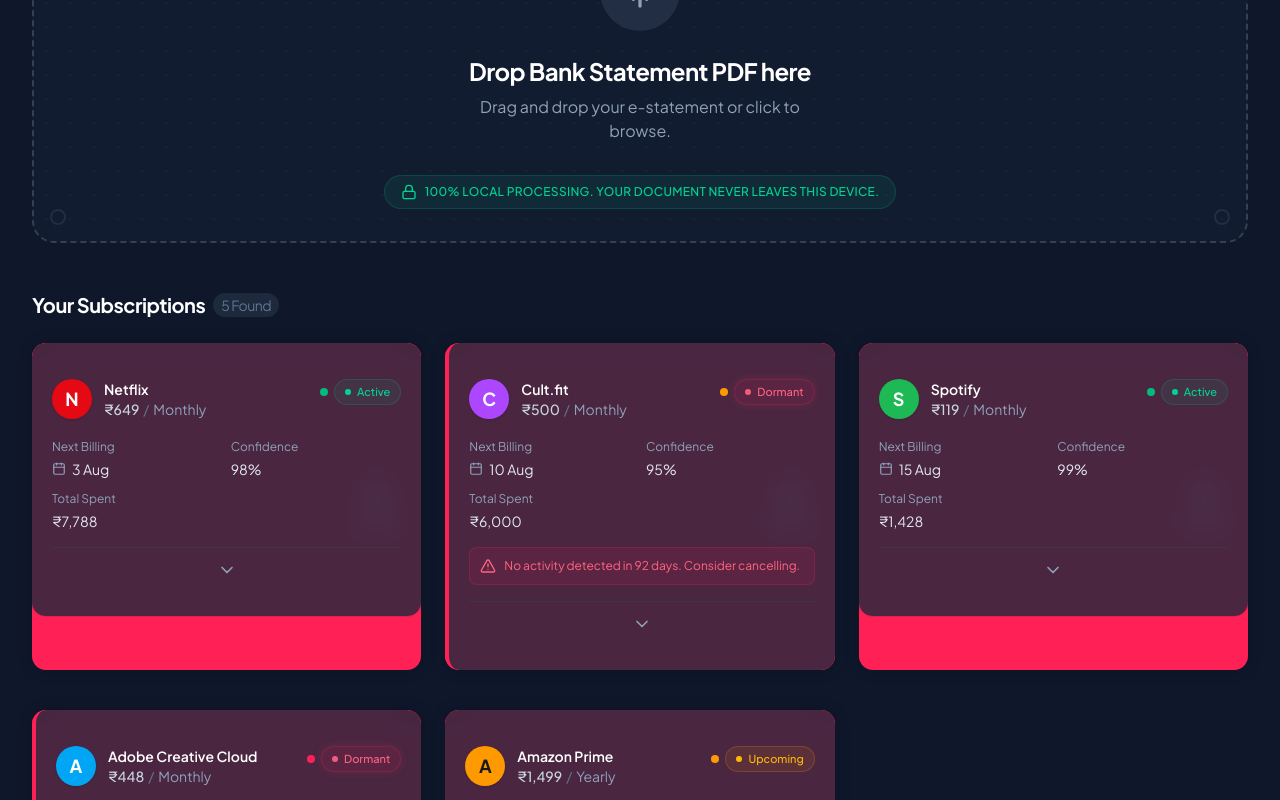
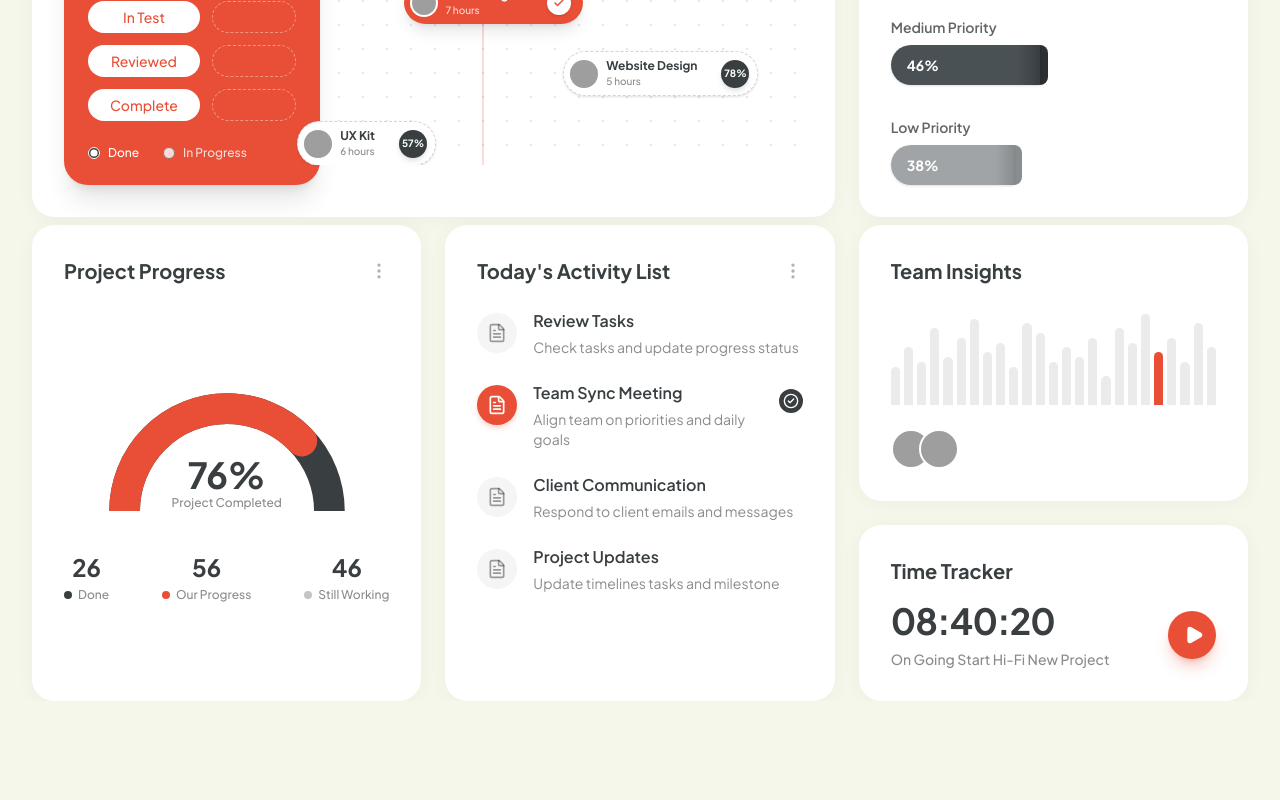
Before and after one commit to Anshikasaxenaa/KataCut, a Next.js app: page / in a window 1280 px wide. Shown: the part 380-1180 px from the top of the page. After the commit the page ends 1081 px from the top, so only its background shows below. Built offline with nearby package versions, Linux system fonts and the light colour scheme; grey boxes are pictures that could not be loaded.

Commit message:
Fixed some npm run dev issue

```diff
--- a/src/app/layout.tsx
+++ b/src/app/layout.tsx
@@ -87,24 +87,22 @@
     <html
       lang="en"
       suppressHydrationWarning
-      className={`${plusJakarta.variable} font-sans h-full antialiased dark`}
+      className={`${plusJakarta.variable} font-sans h-full antialiased`}
     >
       <head>
         <link rel="apple-touch-icon" href="/icons/icon-192x192.png" />
       </head>
-      <body className="min-h-full flex flex-col bg-slate-900 text-slate-50 selection:bg-emerald-500/30">
+      <body className="min-h-full flex flex-col bg-[#F6F7EB] text-[#393E41]">
         <ThemeProvider
           attribute="class"
-          defaultTheme="system"
-          enableSystem
+          defaultTheme="light"
+          enableSystem={false}
           disableTransitionOnChange
         >
           <ErrorBoundary>
             <InstallPrompt />
             <AuthProvider>
-              <Navbar />
               <main className="flex-1">{children}</main>
-              <BottomNav />
             </AuthProvider>
           </ErrorBoundary>
         </ThemeProvider>
--- a/src/app/page.tsx
+++ b/src/app/page.tsx
@@ -1,134 +1,43 @@
-import { StatsCards } from "@/components/stats-cards";
-import { UploadDropzone } from "@/components/upload-dropzone";
-import { SubscriptionGrid } from "@/components/subscription-grid";
-import { Subscription, SubscriptionSummary } from "@/lib/types/subscription";
+"use client";
 
-// Mock data for UI demonstration
-const mockSummary: SubscriptionSummary = {
-  totalMonthlySpend: 2340,
-  activeCount: 3,
-  dormantCount: 2,
-  potentialSavings: 948,
-};
-
-const mockSubscriptions: Subscription[] = [
-  {
-    id: "1",
-    merchant: "Netflix",
-    amount: 649,
-    frequency: "monthly",
-    status: "active",
-    nextBilling: new Date(Date.now() + 3 * 24 * 60 * 60 * 1000), // 3 days
-    confidence: 98,
-    totalSpent: 7788,
-    dormantDays: 0,
-    lastBilled: new Date(Date.now() - 27 * 24 * 60 * 60 * 1000),
-    occurrenceCount: 12,
-    firstSeen: new Date(Date.now() - 365 * 24 * 60 * 60 * 1000),
-    averageInterval: 30,
-    transactions: [
-      { id: "t1", date: new Date(Date.now() - 27 * 24 * 60 * 60 * 1000), amount: 649, rawDescription: "NETFLIX ENTERTAINMENT", type: "debit", merchant: "Netflix", source: "pdf", confidence: 98 },
-    ],
-  },
-  {
-    id: "2",
-    merchant: "Cult.fit",
-    amount: 500,
-    frequency: "monthly",
-    status: "dormant",
-    nextBilling: new Date(Date.now() + 10 * 24 * 60 * 60 * 1000),
-    confidence: 95,
-    totalSpent: 6000,
-    dormantDays: 92, // Dormant warning
-    lastBilled: new Date(Date.now() - 20 * 24 * 60 * 60 * 1000),
-    occurrenceCount: 12,
-    firstSeen: new Date(Date.now() - 365 * 24 * 60 * 60 * 1000),
-    averageInterval: 30,
-    transactions: [
-      { id: "t2", date: new Date(Date.now() - 20 * 24 * 60 * 60 * 1000), amount: 500, rawDescription: "CUREFIT SERVICES", type: "debit", merchant: "Cult.fit", source: "pdf", confidence: 95 },
-    ],
-  },
-  {
-    id: "3",
-    merchant: "Spotify",
-    amount: 119,
-    frequency: "monthly",
-    status: "active",
-    nextBilling: new Date(Date.now() + 15 * 24 * 60 * 60 * 1000),
-    confidence: 99,
-    totalSpent: 1428,
-    dormantDays: 0,
-    lastBilled: new Date(Date.now() - 15 * 24 * 60 * 60 * 1000),
-    occurrenceCount: 12,
-    firstSeen: new Date(Date.now() - 365 * 24 * 60 * 60 * 1000),
-    averageInterval: 30,
-    transactions: [
-      { id: "t3", date: new Date(Date.now() - 15 * 24 * 60 * 60 * 1000), amount: 119, rawDescription: "SPOTIFY PREMIUM", type: "debit", merchant: "Spotify", source: "pdf", confidence: 99 },
-    ],
-  },
-  {
-    id: "4",
-    merchant: "Adobe Creative Cloud",
-    amount: 448,
-    frequency: "monthly",
-    status: "dormant",
-    nextBilling: new Date(Date.now() + 5 * 24 * 60 * 60 * 1000),
-    confidence: 90,
-    totalSpent: 5376,
-    dormantDays: 105,
-    lastBilled: new Date(Date.now() - 25 * 24 * 60 * 60 * 1000),
-    occurrenceCount: 12,
-    firstSeen: new Date(Date.now() - 365 * 24 * 60 * 60 * 1000),
-    averageInterval: 30,
-    transactions: [
-      { id: "t4", date: new Date(Date.now() - 25 * 24 * 60 * 60 * 1000), amount: 448, rawDescription: "ADOBE SYSTEMS", type: "debit", merchant: "Adobe Creative Cloud", source: "pdf", confidence: 90 },
-    ],
-  },
-  {
-    id: "5",
-    merchant: "Amazon Prime",
-    amount: 1499,
-    frequency: "yearly",
-    status: "expiring_soon",
-    nextBilling: new Date(Date.now() + 7 * 24 * 60 * 60 * 1000),
-    confidence: 97,
-    totalSpent: 4497,
-    dormantDays: 0,
-    lastBilled: new Date(Date.now() - 358 * 24 * 60 * 60 * 1000),
-    occurrenceCount: 3,
-    firstSeen: new Date(Date.now() - 3 * 365 * 24 * 60 * 60 * 1000),
-    averageInterval: 365,
-    transactions: [
-      { id: "t5", date: new Date(Date.now() - 358 * 24 * 60 * 60 * 1000), amount: 1499, rawDescription: "AMAZON SELLER SVCS", type: "debit", merchant: "Amazon Prime", source: "pdf", confidence: 97 },
-    ],
-  },
-];
+import { TopNavigation } from "@/components/dashboard-rebuild/TopNavigation";
+import { ProjectsTimeline } from "@/components/dashboard-rebuild/ProjectsTimeline";
+import { TaskStatus } from "@/components/dashboard-rebuild/TaskStatus";
+import { ProjectProgress } from "@/components/dashboard-rebuild/ProjectProgress";
+import { ActivityList } from "@/components/dashboard-rebuild/ActivityList";
+import { TeamInsights } from "@/components/dashboard-rebuild/TeamInsights";
 
 export default function Home() {
   return (
-    <div className="flex flex-col min-h-screen pb-24 px-4 sm:px-6 lg:px-8 max-w-7xl mx-auto space-y-8 pt-8 selection:bg-emerald-500/30">
+    <div className="min-h-screen bg-[#F6F7EB] text-[#393E41] pb-12 font-sans">
+      <div className="max-w-[1440px] mx-auto px-4 sm:px-6 lg:px-8">
+        <TopNavigation />
 
-      {/* 1. Summary Dashboard Metrics */}
-      <section>
-        <StatsCards summary={mockSummary} />
-      </section>
+        <main className="mt-8 space-y-6">
+          {/* Top Row */}
+          <div className="grid grid-cols-1 lg:grid-cols-3 gap-6 h-auto lg:h-[460px]">
+            <div className="lg:col-span-2 h-full">
+              <ProjectsTimeline />
+            </div>
+            <div className="lg:col-span-1 h-full">
+              <TaskStatus />
+            </div>
+          </div>
 
-      {/* 2. Upload Dropzone */}
-      <section>
-        <UploadDropzone />
-      </section>
-
-      {/* 3. Subscription Feed */}
-      <section className="pt-4">
-        <h2 className="text-xl font-bold text-white mb-6 tracking-tight flex items-center gap-2">
-          Your Subscriptions
-          <span className="text-sm font-normal text-slate-500 bg-slate-800 px-2 py-0.5 rounded-full">
-            {mockSubscriptions.length} Found
-          </span>
-        </h2>
-        <SubscriptionGrid subscriptions={mockSubscriptions} />
-      </section>
-
+          {/* Bottom Row */}
+          <div className="grid grid-cols-1 md:grid-cols-2 lg:grid-cols-3 gap-6 h-auto lg:h-[420px]">
+            <div className="h-full">
+              <ProjectProgress />
+            </div>
+            <div className="h-full">
+              <ActivityList />
+            </div>
+            <div className="h-full">
+              <TeamInsights />
+            </div>
+          </div>
+        </main>
+      </div>
     </div>
   );
 }
```
